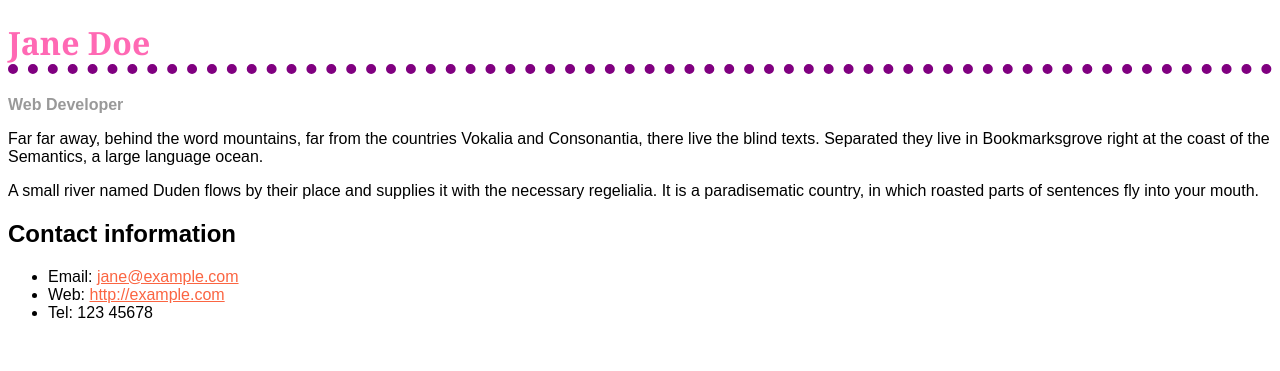
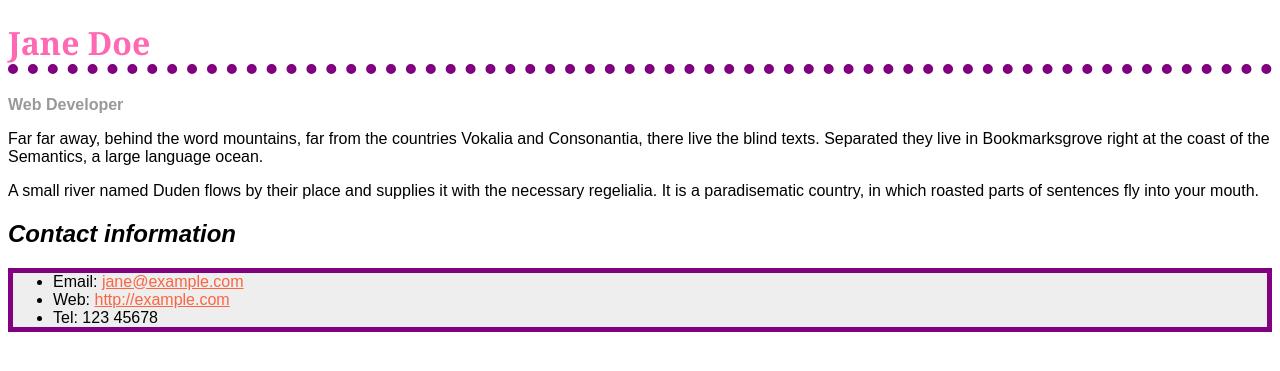
Before and after one commit to stradlingm/stradlingm.github.io, a PHP site: page /lab3/part1/index.html in a window 1280 px wide. Shown: the top 371 px of the page. Run offline with PHP 8.4, Linux system fonts and the light colour scheme.

Commit message:
Update styles.css
made h2 heading italic, added background-color and border to ul tag

```diff
--- a/lab3/part1/styles.css
+++ b/lab3/part1/styles.css
@@ -11,6 +11,7 @@ h1 {
 
 h2 {
   font-size: 1.5em;
+  font-style: italic;
 }
 
 .job-title {
@@ -26,3 +27,8 @@ a:visited {
 a:hover {
   text-decoration: none;
 }
+
+ul {
+    background-color: #eeeeee;
+    border: 5px solid purple;
+}
```
